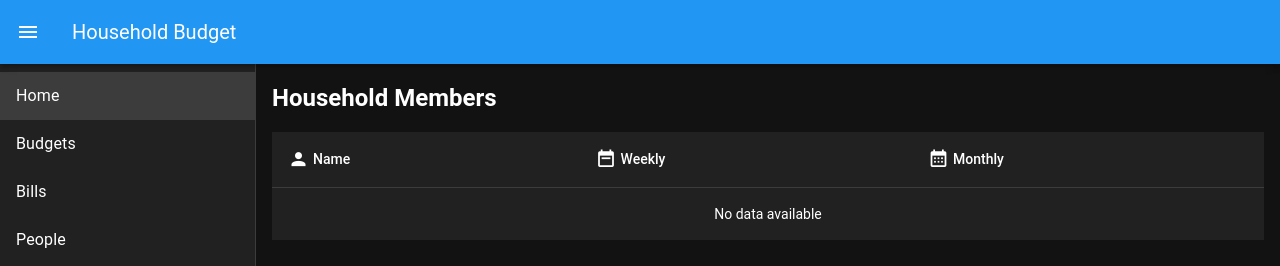
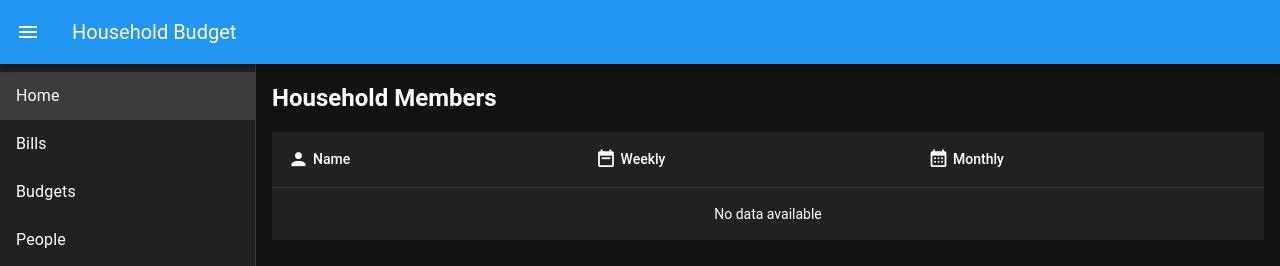
Before and after one commit to superdave2u/budget-splits, a Vue app: page / in a window 1280 px wide. Shown: the top 266 px of the page. Built offline with nearby package versions, Linux system fonts and the light colour scheme.

Commit message:
chore: reorder sidebar

```diff
--- a/src/components/Sidebar.vue
+++ b/src/components/Sidebar.vue
@@ -4,11 +4,11 @@
         <v-list-item link :to="{ path: '/' }">
             <v-list-item-title>Home</v-list-item-title>
         </v-list-item>
+        <v-list-item link :to="{ path: '/bills' }">
+            <v-list-item-title>Bills</v-list-item-title>
+        </v-list-item>
         <v-list-item link :to="{ path: '/budgets' }">
             <v-list-item-title>Budgets</v-list-item-title>
-        </v-list-item>
-        <v-list-item link :to="{ path: '/bills' }">
-            <v-list-item-title>Bills</v-list-item-title>
         </v-list-item>
         <v-list-item link :to="{ path: '/people' }">
             <v-list-item-title>People</v-list-item-title>
```
